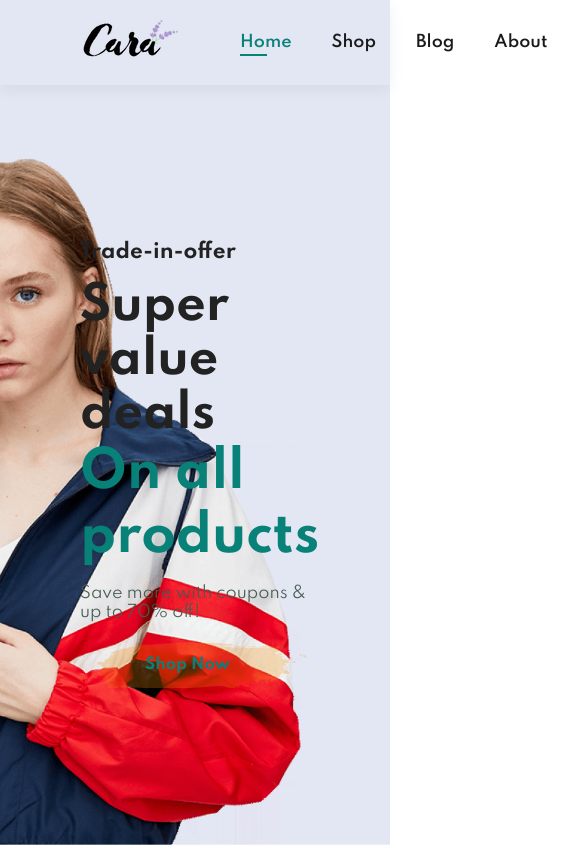
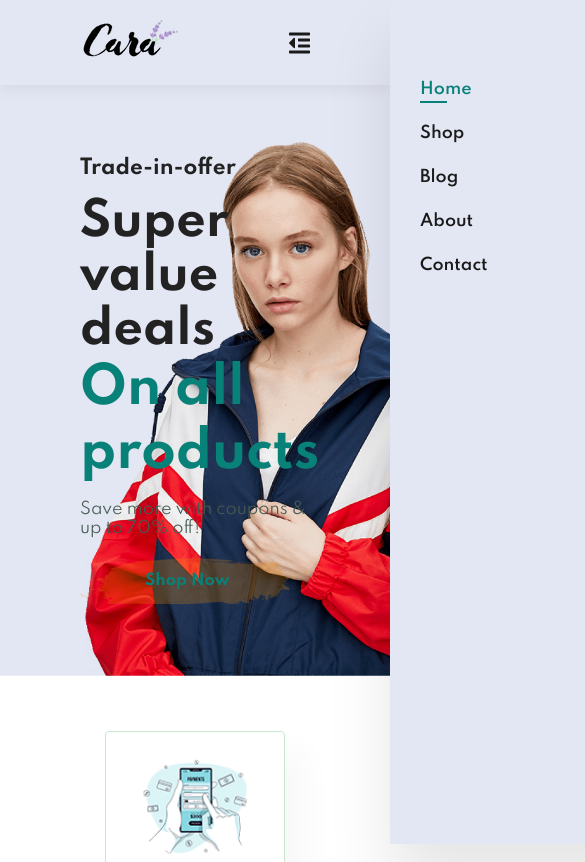
Before and after one commit to AkashSinha007/ShoppingCart, a plain HTML site: page index.html in a window 390 px wide. Shown: the top 862 px of the page, 585 px wide, since content can reach past the window. Drawn offline with Linux system fonts and the light colour scheme.

Commit message:
Made changes to make home page mobile responsive(TBD at end)

```diff
--- a/index.html
+++ b/index.html
@@ -22,8 +22,13 @@
                     <li><a href="blog.html">Blog</a></li>
                     <li><a href="about.html">About</a></li>
                     <li><a href="contact.html">Contact</a></li>
-                    <li><a href="cart.html"><i class="far fa-shopping-bag"></i></a></li>
+                    <li id="lg-bag" ><a href="cart.html"><i class="far fa-shopping-bag"></i></a></li>
+                    <li><a href="#" id="close"><i class="far fa-times"></i></a></li>
                 </ul>
+            </div>
+            <div id="mobile">
+                <a href="cart.html"><i class="far fa-shopping-bag"></i></a>
+                <i id="bar" class="fas fa-outdent"></i>
             </div>
         </section>
 
--- a/script.js
+++ b/script.js
@@ -0,0 +1,15 @@
+const bar = document.getElementById('bar')
+const close = document.getElementById('close')
+const nav = document.getElementById('navbar')
+
+if (bar) {
+    bar.addEventListener('click', () => {
+        nav.classList.add('active');
+    })
+}
+
+if (close) {
+    close.addEventListener('click', () => {
+        nav.classList.remove('active');
+    })
+}
--- a/style.css
+++ b/style.css
@@ -126,6 +126,15 @@ body {
     position: absolute;
     bottom: -4px;
     left: 20px;
+}
+
+#mobile {
+    display: none;
+    align-items: center;
+}
+
+#close {
+    display: none;
 }
 
 /* Home Page */
@@ -523,3 +532,87 @@ footer .copyright {
     width: 100%;
     text-align: center;
 }
+
+/* Start Media Query */
+@media (max-width:799px) {
+    .section-p1 {
+        padding: 40px 40px;
+    }
+
+    #navbar {
+        display: flex;
+        flex-direction: column;
+        align-items: flex-start;
+        justify-content: flex-start;
+        position: fixed;
+        top: 0;
+        right: -300px;
+        height: 100vh;
+        width: 300px;
+        background-color: #E3E6F3;
+        box-shadow: 0 40px 60px rgba(0,0,0,0.1);
+        padding: 80px 0 0 10px;
+        transition: 0.3s;
+    }
+
+    #navbar .active {
+        right: 0px;
+    }
+
+    #navbar li {
+        margin-bottom: 25px;
+    }
+
+    #mobile {
+        display: flex;
+        align-items: center;
+    }
+
+    #mobile i {
+        color: #1a1a1a;
+        font-size: 24px;
+        padding-left: 20px;
+    }
+
+    #close {
+        display: initial;
+        position: absolute;
+        top: 30px;
+        left: 30px;
+        color: #222;
+        font-size: 24px;
+    }
+
+    #lg-bag {
+        display: none;
+    }
+
+    #hero {
+        height: 70vh;
+        padding: 0 80px;
+        background-position: top 30% right 30%;
+    }
+
+    #feature {
+        justify-content: center;
+    }
+
+    #feature .fe-box {
+        margin: 15px 15px;
+    }
+
+    #product .pro-container {
+        justify-content: center;
+    }
+
+    #banner {
+        height: 20vh;
+    }
+
+    #sm-banner .banner-box {
+        min-width: 100%;
+        height: 30vh;
+    }
+
+    /*TBD for responsive - but not priority for now.*/
+}
```
